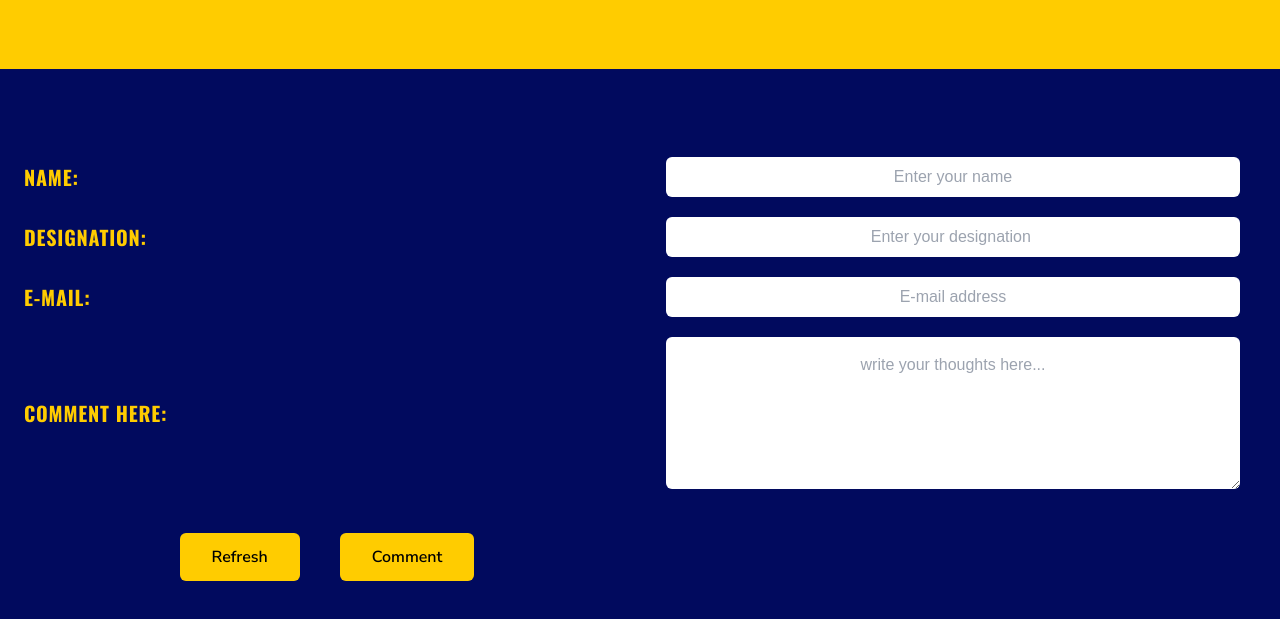
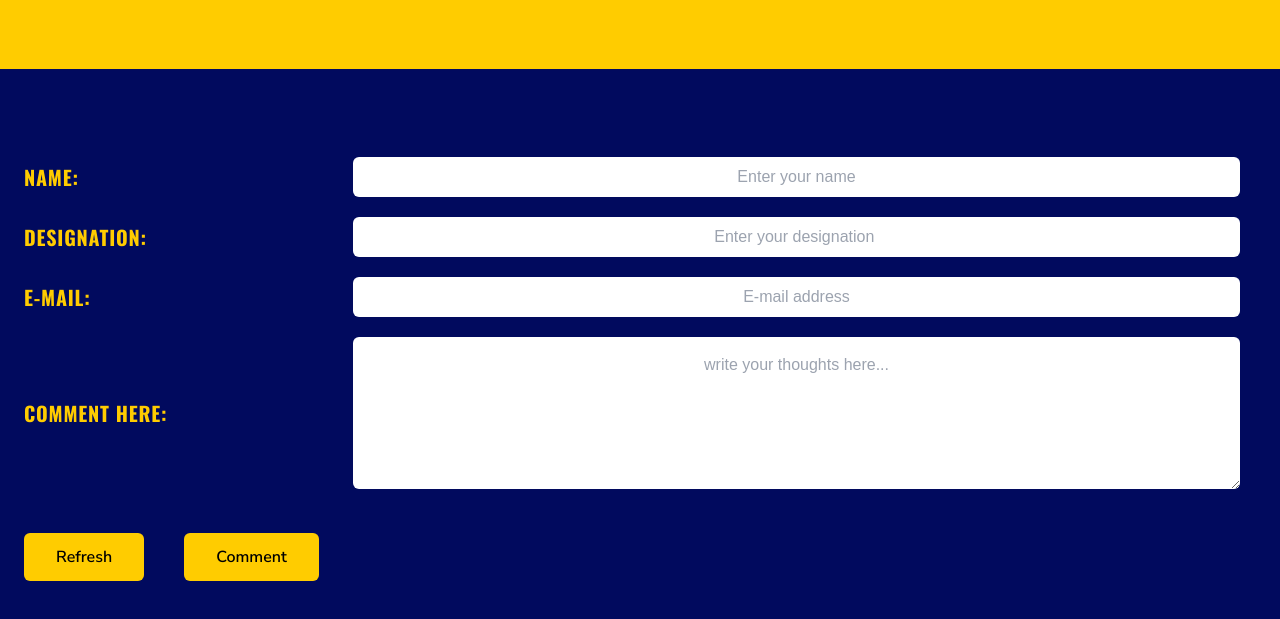
Before and after one commit to Mehataj-M/Corner_Cravings, a website: page app/contact.html in a window 1280 px wide. Shown: the part 163-782 px from the top of the page. Drawn offline with nearby package versions, Linux system fonts and the light colour scheme.

Commit message:
changed grid

```diff
--- a/app/contact.html
+++ b/app/contact.html
@@ -57,16 +57,16 @@
     <!-- comments -->
     <section>
     <div class="bg-primaryColor container ">
-      <form action="" class="flex flex-col gap-5 text-blackColor md:grid md:grid-cols-2 md:justify-start md:items-center">
+      <form action="" class="flex flex-col gap-5 text-blackColor  md:w-full md:grid md:grid-cols-4 md:justify-start md:items-center">
 
-        <p class="card_title text-secondaryColor">Name:</p><input type="text" name="name" id="name" class="rounded-md mx-4 h-10 text-center" placeholder="Enter your name">
+        <p class="card_title text-secondaryColor md:inline-block ">Name:</p><input type="text" name="name" id="name" class="col-span-3 rounded-md mx-4 h-10 text-center" placeholder="Enter your name">
 
-        <p class="card_title text-secondaryColor">designation:</p><input type="text" name="name" id="name" class="rounded-md mx-4 h-10 text-center" placeholder="Enter your designation ">
+        <p class="card_title text-secondaryColor md:inline-block">designation:</p><input type="text" name="name" id="name" class="col-span-3 rounded-md mx-4 h-10 text-center" placeholder="Enter your designation ">
 
-        <p class="card_title text-secondaryColor">e-mail:</p><input type="email" name="name" id="name" class="rounded-md mx-4 h-10 text-center" placeholder="E-mail address">
-        <p class="card_title text-secondaryColor">comment here:</p><textarea name="" id="" cols="10" rows="5" class="rounded-md text-center p-4 mx-4" placeholder="write your thoughts here..."></textarea>
+        <p class="card_title text-secondaryColor md:inline-block">e-mail:</p><input type="email" name="name" id="name" class="col-span-3 rounded-md mx-4 h-10 text-center" placeholder="E-mail address">
+        <p class="card_title text-secondaryColor md:inline-block">comment here:</p><textarea name="" id="" cols="10" rows="5" class="col-span-3 rounded-md text-center p-4 mx-4" placeholder="write your thoughts here..."></textarea>
 
-        <div class="flex flex-row gap-x-10 mx-auto my-6">
+        <div class="flex flex-row gap-x-10 mx-auto my-6 ">
           <input type="reset" value="Refresh" class="btn btn-primary text-base font-nunito font-semibold">
           <input type="submit" value="Comment" class="btn btn-primary text-base font-nunito font-semibold">
         </div>
```
Also changed, not shown: app/styles.css.
